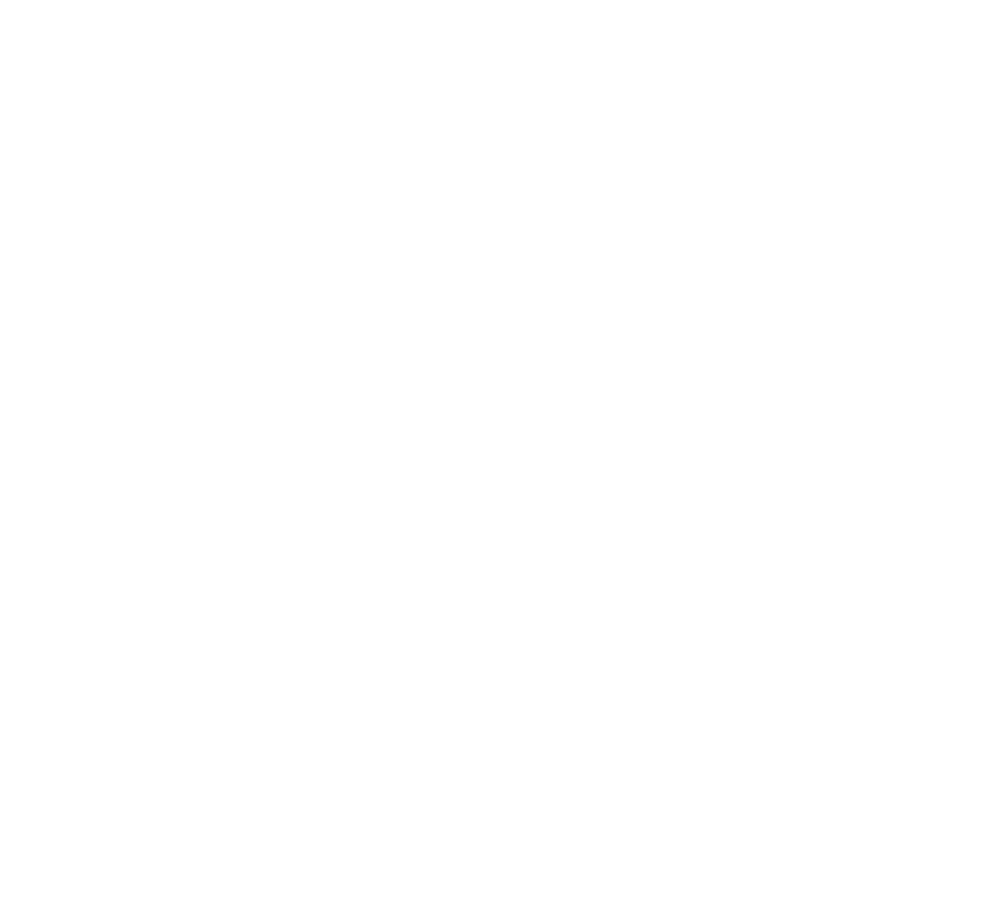
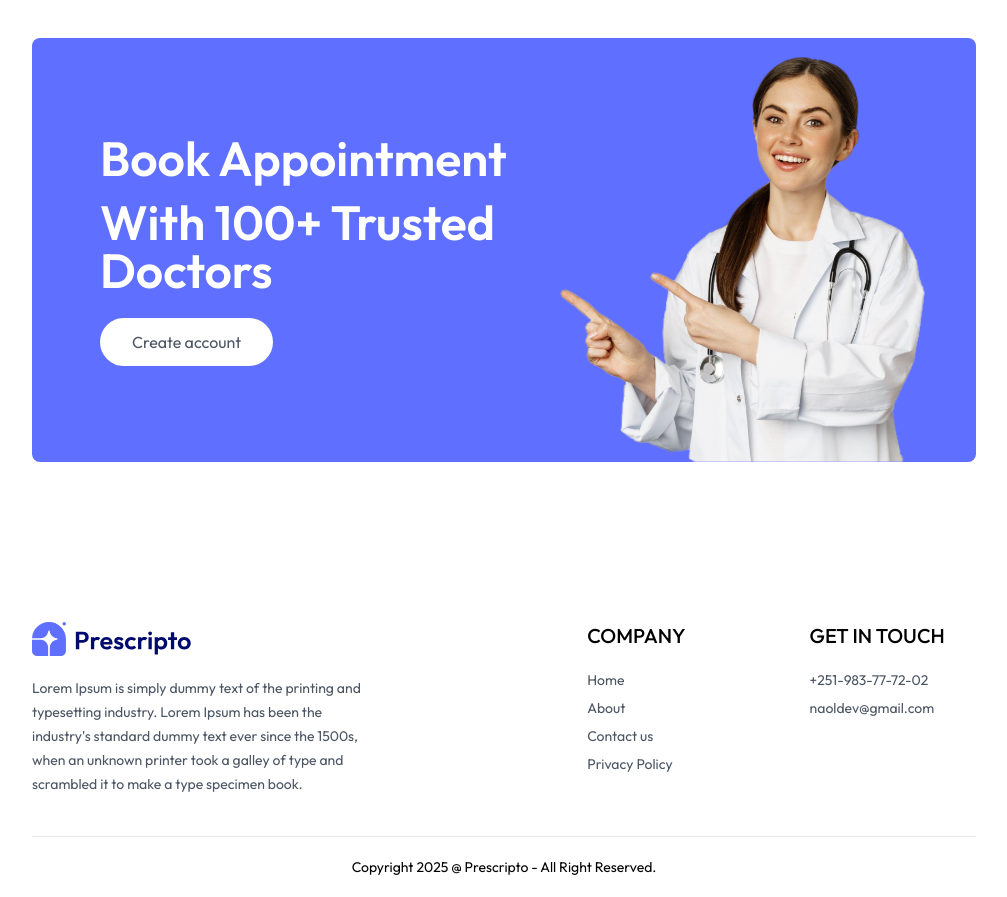
Before and after one commit to naolumer/Prescripto, a React (Vite) app in the folder frontend/: page / in a window 1280 px wide. Shown: the part 2360-3257 px from the top of the page, without its empty margins (136-1143 px from the left). Before the commit the page ends 2382 px from the top, so only its background shows below. Built offline with nearby package versions, Linux system fonts and the light colour scheme.

Commit message:
banner and footer section

```diff
--- a/frontend/src/App.jsx
+++ b/frontend/src/App.jsx
@@ -9,6 +9,7 @@
 import MyAppointments from './pages/MyAppointments'
 import Appointment from './pages/Appointment'
 import Navbar from './components/Navbar'
+import Footer from './components/Footer'
 
 function App() {
   return (
@@ -25,6 +26,7 @@
       <Route path='/my-appointments' element={<MyAppointments/>}/>
       <Route path='/appointment/:docId' element={<Appointment/>}/>
     </Routes>
+    <Footer/>
     </div>
   )
 }
--- /dev/null
+++ b/frontend/src/components/Banner.jsx
@@ -0,0 +1,26 @@
+import React from 'react'
+import { assets } from '../assets/assets'
+import { useNavigate } from 'react-router-dom'
+
+const Banner = () => {
+    const navigate = useNavigate()
+  return (
+    <div className='flex bg-primary rounded-lg px-6 sm:px-10 md:px-14 lg:px-12 my-20 md:mx-10'>
+        {/* {---------Left Side------} */}
+        <div className='flex-1 py-8 sm:py-10 md:py-16 lg:py-24 lg:pl-5'>
+            <div className='text-white text-xl sm:text-2xl md:text-3xl lg:text-5xl font-semibold'>
+                <p>Book Appointment</p>
+                <p className='mt-4'>With 100+ Trusted Doctors</p>
+            </div>
+            <button onClick={()=>{navigate("/login"); scrollTo(0,0)}} type='button' className='bg-white text-sm sm:text-base text-gray-600 px-8 py-3 rounded-full mt-6 hover:scale-105 transition-all'>Create account</button>
+        </div>
+
+        {/* {---------Right Side------} */}
+        <div className='hidden md:block md:w-1/2 lg:w-[370px] relative'>
+           <img className='w-full absolute bottom-0 right-0 max-w-md' src={assets.appointment_img} alt="" />
+        </div>
+    </div>
+  )
+}
+
+export default Banner
--- /dev/null
+++ b/frontend/src/components/Footer.jsx
@@ -0,0 +1,38 @@
+import React from 'react'
+import { assets } from '../assets/assets'
+
+const Footer = () => {
+  return (
+    <div className='md:mx-10'>
+        <div className='flex flex-col sm:grid grid-cols-[3fr_1fr_1fr] gap-14 my-10 mt-40 text-sm'>
+            <div>
+                <img className='mb-5 w-40' src={assets.logo} alt="" />
+                <p className='w-full md:w-2/3 text-gray-600 leading-6'>Lorem Ipsum is simply dummy text of the printing and typesetting industry. Lorem Ipsum has been the industry's standard dummy text ever since the 1500s, when an unknown printer took a galley of type and scrambled it to make a type specimen book.</p>
+            </div>
+            <div className=''>
+                <p className='text-xl font-medium mb-5'>COMPANY</p>
+                <ul className='flex flex-col gap-2 text-gray-600'>
+                    <li>Home</li>
+                    <li>About</li>
+                    <li>Contact us</li>
+                    <li>Privacy Policy</li>
+                </ul>
+            </div>
+            <div className=''>
+                <p className='text-xl font-medium mb-5'>GET IN TOUCH</p>
+                <ul className='flex flex-col gap-2 text-gray-600'>
+                    <li>+251-983-77-72-02</li>
+                    <li>naoldev@gmail.com</li>
+                </ul>
+            </div>
+        </div>
+
+        <div className=''>
+            <hr />
+            <p className='py-5 text-sm text-center'>Copyright 2025 @ Prescripto - All Right Reserved.</p>
+        </div>
+    </div>
+  )
+}
+
+export default Footer
--- a/frontend/src/pages/Home.jsx
+++ b/frontend/src/pages/Home.jsx
@@ -2,6 +2,7 @@
 import Header from '../components/Header'
 import SpecialityMenu from '../components/SpecialityMenu'
 import TopDoctors from '../components/TopDoctors'
+import Banner from '../components/Banner'
 
 const Home = () => {
   return (
@@ -9,6 +10,7 @@
         <Header/>
         <SpecialityMenu/>
         <TopDoctors/>
+        <Banner/>
     </div>
   )
 }
```
